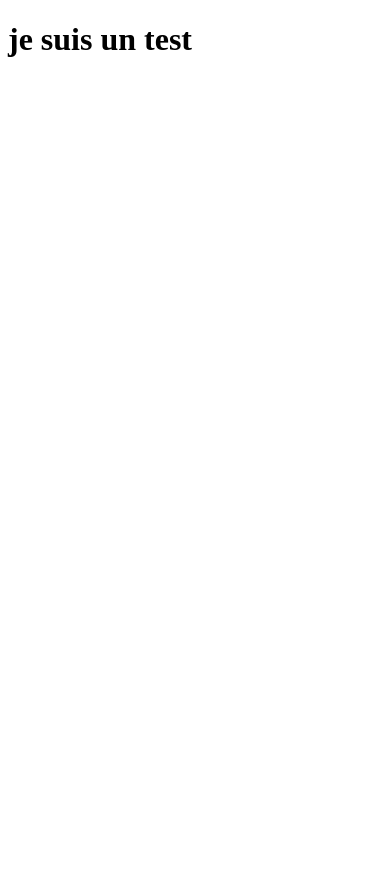
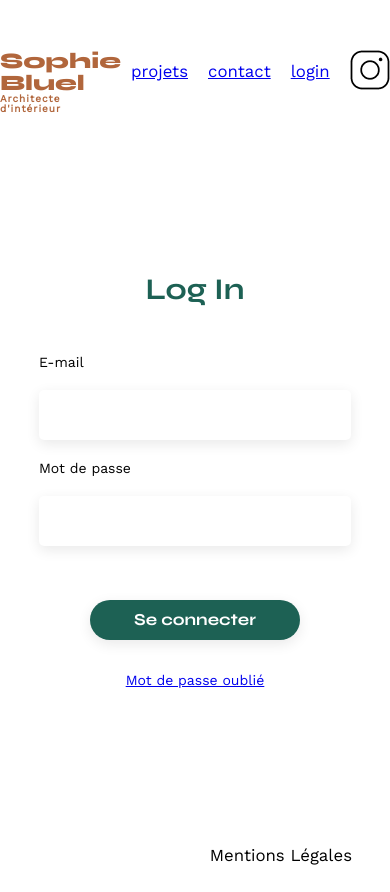
Before and after one commit to MichaelBoutelet/Porfolio-Sophie-Bluel-OC, a plain HTML site: page FrontEnd/login.html in a window 390 px wide. Before the commit the page ends 844 px from the top, so only its background shows below. Drawn offline with nearby package versions, Linux system fonts and the light colour scheme; files that its build step writes are made by us from their sources.

Commit message:
Mise à jour des fichiers FrontEnd, suppression de styles obsolètes, et ajout de nouveaux styles CSS

```diff
--- /dev/null
+++ b/FrontEnd/assets/css/login.css
@@ -0,0 +1,61 @@
+.login {
+  width: 35%;
+  margin: 160px auto;
+}
+
+.login > * {
+  text-align: center;
+}
+
+.login form {
+  text-align: left;
+  margin-top: 30px;
+  display: flex;
+  flex-direction: column;
+}
+
+.login form label {
+  margin: 1.5em 0; /* Uniformise les marges autour du label */
+}
+
+.login form input {
+  height: 50px;
+  font-size: 1.2em;
+  border: none;
+  box-shadow: 0 4px 14px rgba(0, 0, 0, 0.09);
+  padding: 0 10px; /* Ajout d'un padding pour l'input */
+  border-radius: 5px; /* Ajout d'un border-radius pour les inputs */
+}
+
+.login form input[type="submit"] {
+  font-family: "Syne", sans-serif; /* Police de secours en cas de non-chargement de 'Syne' */
+  font-weight: 700;
+  color: white;
+  background-color: #1d6154;
+  margin: 2em auto;
+  width: 210px;
+  height: 40px;
+  border-radius: 60px; /* Garder le style arrondi pour le bouton */
+  cursor: pointer; /* Style du curseur pour indiquer la possibilité de cliquer */
+  transition: background-color 0.3s; /* Transition pour l'effet au survol */
+}
+
+.login form input[type="submit"]:hover {
+  background-color: darken(#1d6154, 10%); /* Assombrir le bouton au survol */
+}
+
+.login a {
+  margin: auto;
+}
+
+@media only screen and (max-width: 600px) {
+  .login {
+    width: 80%; /* Ajustement de la largeur sur les écrans plus petits */
+  }
+}
+
+#errorMessage {
+  color: red;
+  margin: 10px 0;
+  text-align: center;
+}
--- a/FrontEnd/login.html
+++ b/FrontEnd/login.html
@@ -1,12 +1,62 @@
 <!DOCTYPE html>
-<html lang="en">
+<html lang="fr">
   <head>
     <meta charset="UTF-8" />
+    <title>Sophie Bluel - Architecte d'intérieur</title>
     <meta name="viewport" content="width=device-width, initial-scale=1.0" />
-    <link rel="stylesheet" href=".assets/login.css" />
-    <title>Document</title>
+    <link rel="preconnect" href="https://fonts.googleapis.com" />
+    <link rel="preconnect" href="https://fonts.gstatic.com" crossorigin />
+    <link
+      href="https://fonts.googleapis.com/css2?family=Syne:wght@700;800&family=Work+Sans&display=swap"
+      rel="stylesheet"
+    />
+    <meta name="description" content="Site de Sophie Bluel" />
+    <link rel="stylesheet" href="./assets/css/style.css" />
+    <link rel="stylesheet" href="./assets/css/login.css" />
+
+    <!-- <link rel="stylesheet" href="./assets/modal.css" /> -->
   </head>
   <body>
-    <h1>je suis un test </h1>
+    <header>
+      <h1>Sophie Bluel <span>Architecte d'intérieur</span></h1>
+      <nav>
+        <ul>
+          <li><a href="./index.html#porfolio">projets</a></li>
+          <li><a href="./index.html#contact">contact</a></li>
+          <li><a href="./login.html" id="log">login</a></li>
+          <li><img src="./assets/icons/instagram.png" alt="Instagram" /></li>
+        </ul>
+      </nav>
+    </header>
+
+    <main>
+      <!-- Section de Connexion -->
+      <section class="login">
+        <h2>Log In</h2>
+        <form id="formData">
+          <label for="email">E-mail</label>
+          <input id="email" type="email" name="email" />
+          <label for="password">Mot de passe</label>
+          <input id="password" type="password" name="password" />
+          <div id="errorMessage"></div>
+          <input type="submit" value="Se connecter" />
+          <a href="#">Mot de passe oublié</a>
+        </form>
+      </section>
+    </main>
+
+    <footer>
+      <nav>
+        <ul>
+          <li>Mentions Légales</li>
+        </ul>
+      </nav>
+    </footer>
+
+    <script
+      crossorigin="anonymous"
+      type="module"
+      src="./assets/js/login.js"
+    ></script>
   </body>
 </html>
```
Also changed, not shown: FrontEnd/index.html (+3 -3 lines), FrontEnd/js/login.js (+52 -0 lines), FrontEnd/assets/css/style.css (renamed from FrontEnd/assets/style.css), FrontEnd/assets/login.css (deleted).
